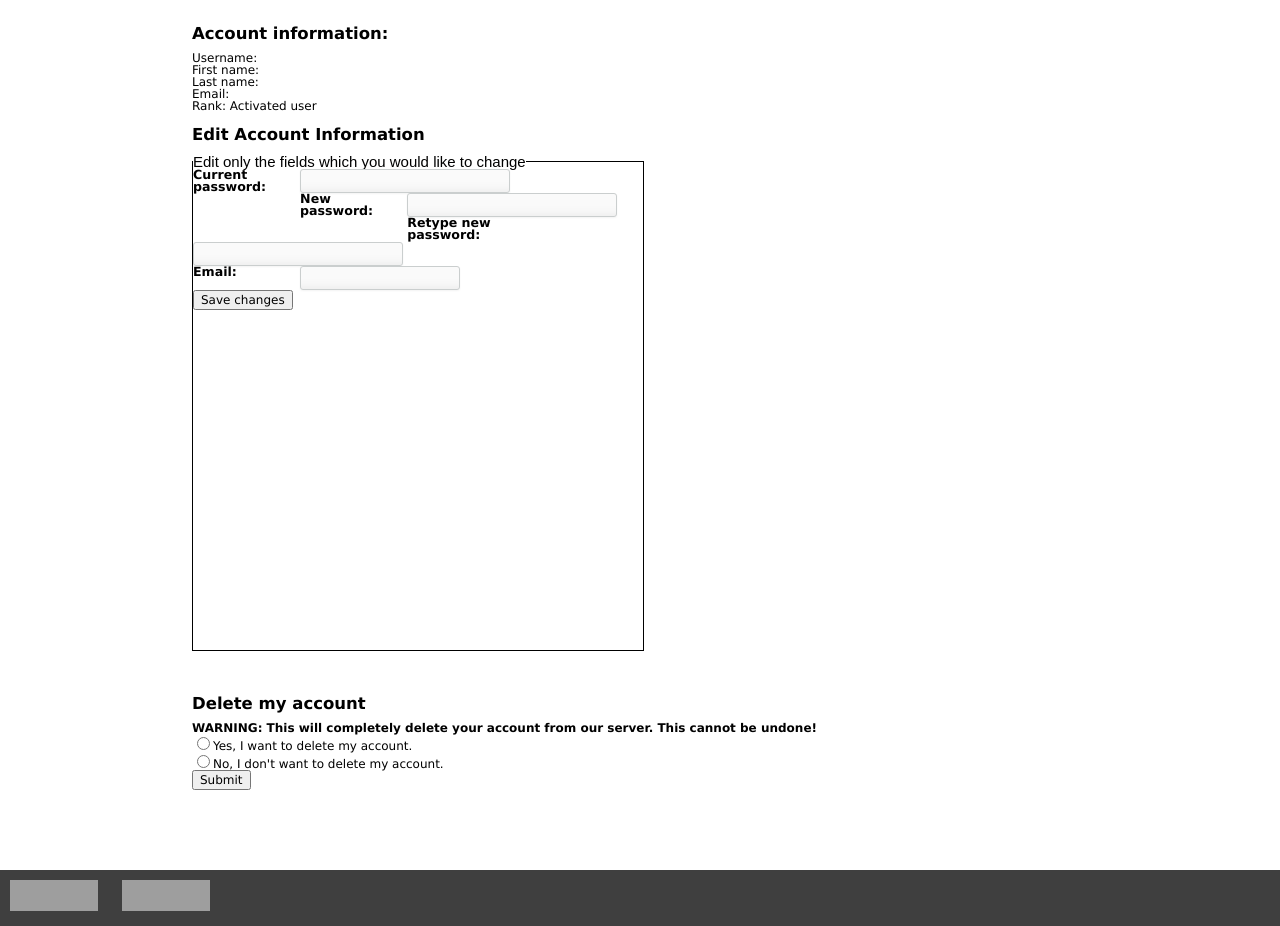
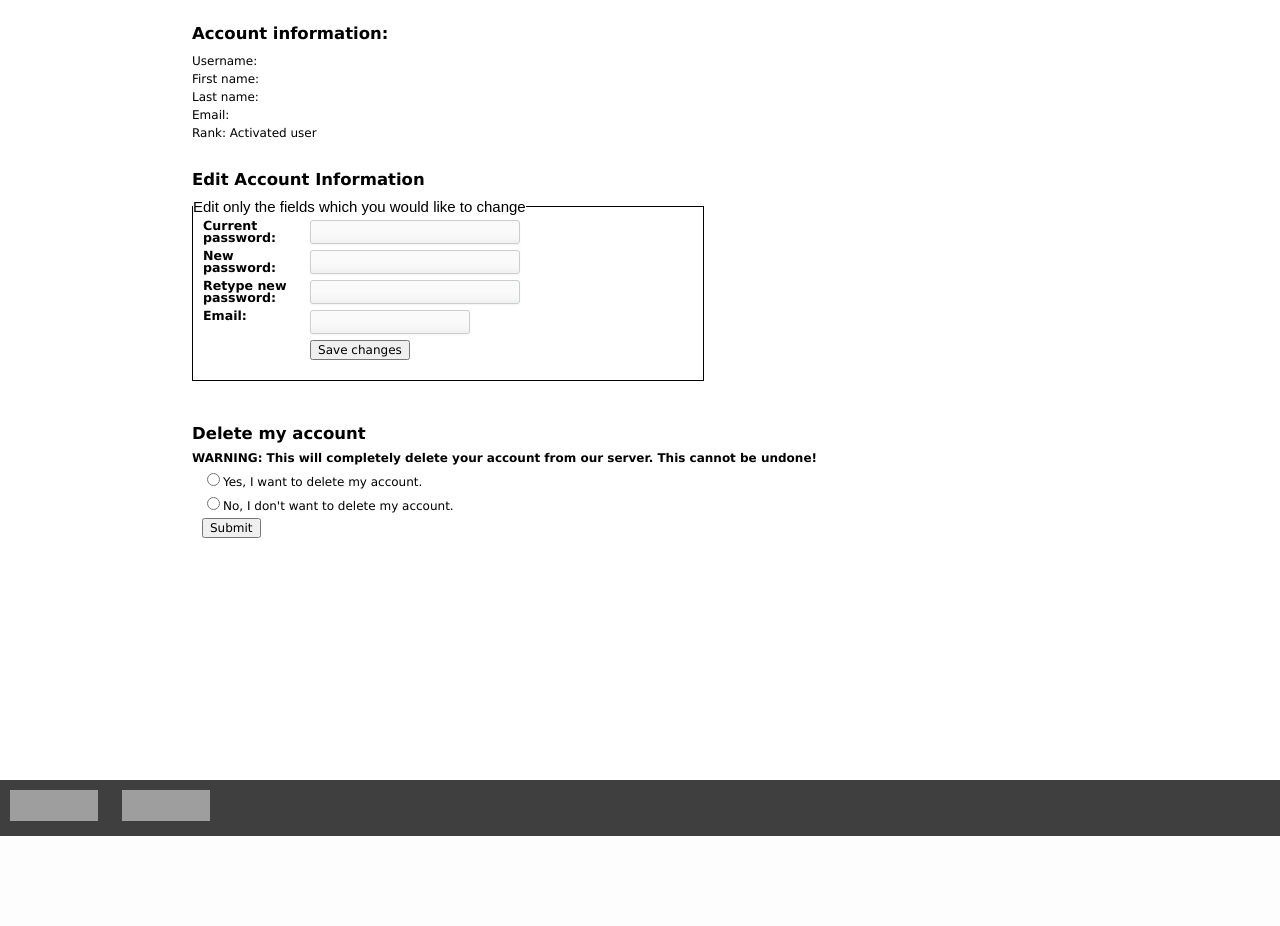
Before and after one commit to Erno3000/WEBDB, a PHP site: page /account_settings.php in a window 1280 px wide. Shown: the part 100-1026 px from the top of the page. After the commit the page ends 936 px from the top, so only its background shows below. Run offline with PHP 8.4, Linux system fonts and the light colour scheme; the visitor is signed in with stand-in values (Sample User, id 1); data that the repository does not hold is empty; grey boxes are pictures that could not be loaded.

Commit message:
veranderingen gedaan...

```diff
--- a/account_settings.php
+++ b/account_settings.php
@@ -34,7 +34,7 @@ if (!isset($_SESSION['loggedin'])) {
             /* And output it in a form. */
             $n = $stmt->rowCount();
             $row = $stmt->fetch(PDO::FETCH_ASSOC);
-
+            echo '<div id="accountinformation">';
             echo '<h1>Account information:</h1>';
             echo '<ul> <li>Username: ' . $row['username'] . '</li>';
             echo '<li>First name: ' . $row['first_name'] . '</li>';
@@ -61,11 +61,10 @@ if (!isset($_SESSION['loggedin'])) {
                 echo '<li>Rank: Admin</li>';
             }
 
-            echo '</ul> <br />';
-
-            echo '<h1>Edit Account Information</h1>';
-
-            echo '<form action="'. "{$_SERVER['PHP_SELF']}" . '" method="post" id="accountsettingsform"> <fieldset>
+            echo '</ul> <br /> </div>';
+            echo '<br /><h1>Edit Account Information</h1>';
+            echo '<div id="accountsettingsform">';
+            echo '<form action="'. "{$_SERVER['PHP_SELF']}" . '" method="post"> <fieldset>
             <legend>Edit only the fields which you would like to change</legend> <ul>
                 <li> <label for="currentpassword">Current password:</label>
                     <input type="password" class="css3text" name="currentpassword" id="currentpassword" /> <br /> </li>
@@ -75,8 +74,9 @@ if (!isset($_SESSION['loggedin'])) {
                     <input type="password" class="css3text" name="newpasswordretyped" id="newpasswordretyped" /> <br /> </li>
                 <li> <label for="newemail">Email:</label>
                     <input type="email" class="css3text" name="newemail" id="newemail" value=' . $row['email'] . '> <br /> </li>
-                <li> <input type="submit" value="Save changes" /> </li>
-            </ul> </fieldset> </form> <br />';
+                <li> <label for="submit">&nbsp;</label>
+                    <input type="submit" value="Save changes" /> </li>
+            </ul> </fieldset> </form> <br /> </div>';
 
             if ($_POST) {
                 $changed_something = false;
@@ -140,15 +140,21 @@ if (!isset($_SESSION['loggedin'])) {
             }
 
             echo '<br /> <br /> <h1>Delete my account</h1>';
+            echo '<div id="deleteaccountform">';
             echo '<p><strong>WARNING: This will completely delete your account from our server. This cannot be undone!</strong></p>';
-            echo '<form action="'. "{$_SERVER['PHP_SELF']}" . '" method="post" id="deleteaccountform"> <fieldset class="normal">';
+            echo '<form action="'. "{$_SERVER['PHP_SELF']}" . '" method="post"> <fieldset>';
             echo '
             <ul>
-                <li> <label for="deleteaccount"></label>
+                <li>
                     <input type="radio" name="choice" value="yes">Yes, I want to delete my account. <br />
-                    <input type="radio" name="choice" value="no">No, I don' . "'" . 't want to delete my account.<br /> </li>
-                <li> <input type="submit" value="Submit" /> </li>
-            </ul> </fieldset> </form>';
+                </li>
+                <li>
+                    <input type="radio" name="choice" value="no">No, I don' . "'" . 't want to delete my account.<br />
+                </li>
+                <li>
+                    <input type="submit" value="Submit" />
+                </li>
+            </ul> </fieldset> </form> </div>';
 
             if ($_POST && isset($_POST['choice'])) {
                 echo '<br />';
--- a/css/account_settings.css
+++ b/css/account_settings.css
@@ -1,10 +1,19 @@
-p.mandatory {
-    font-size: 80%;
-    padding-left: 10px;
+p.maximum {
+	margin-left: 9em;
 }
 
-p.maximum {
-	margin-left: 9em;
+#accountsettingsform ul, #deleteaccountform ul, #accouninformation ul {
+    list-style: none;
+    padding: 3px 10px;
+}
+
+#accountsettingsform li, #deleteaccountform li, #accountinformation li {
+    padding: 3px 0px;
+}
+
+h1 {
+    font-size:110%;
+    margin-bottom:10px;
 }
 
 #accountsettingsform label {
@@ -19,8 +28,8 @@ p.maximum {
 
 #accountsettingsform fieldset {
     border: 1px solid;
-    width: 30em;
-    height: 33em;
+    width: 34em;
+    height: 12em;
 }
 
 .errorinput {
--- a/register.php
+++ b/register.php
@@ -130,7 +130,7 @@
       echo '<div id="content">
                 <h1>Create a new account</h1>
 				<div id="caform">
-	        			<form method="post" action="register.php">
+	        			<form method="post" action="'. "{$_SERVER['PHP_SELF']}" . '">
 						<fieldset>
             			<legend>Fill in this form to create a new account</legend>
 							<ul>';
```
Also changed, not shown: create_event.php (+14 -14 lines). Lines whose indentation alone changed are shown as unchanged.
